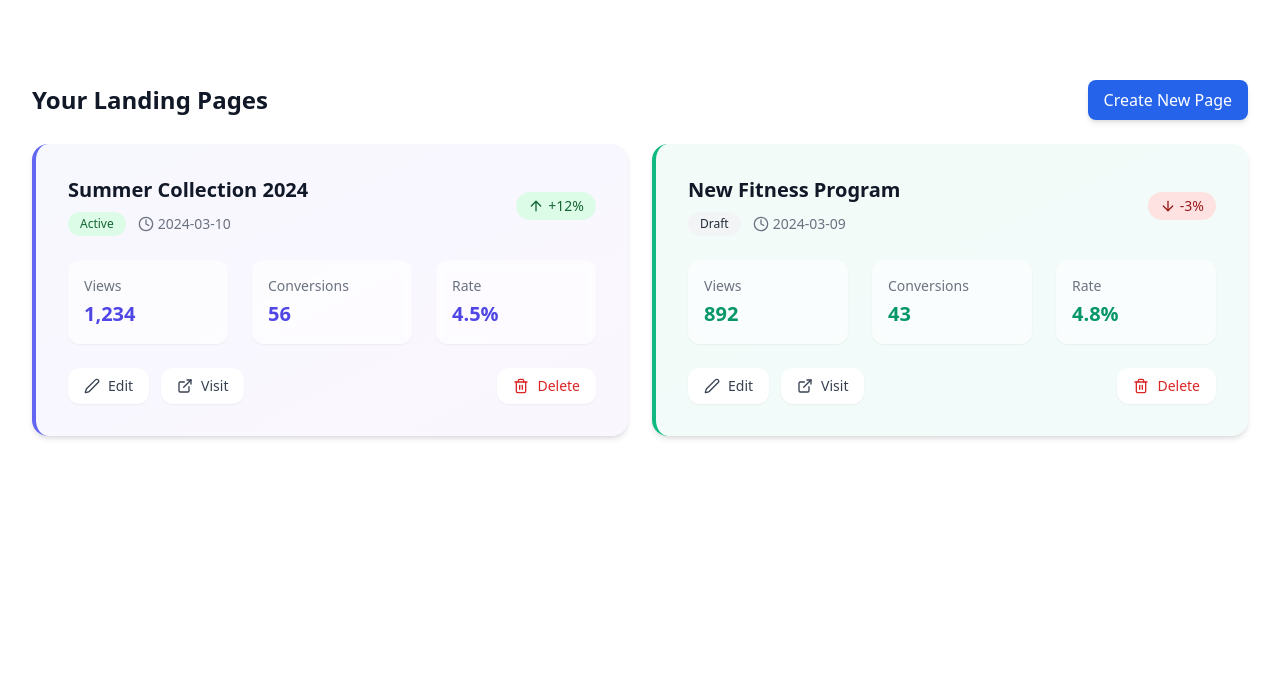
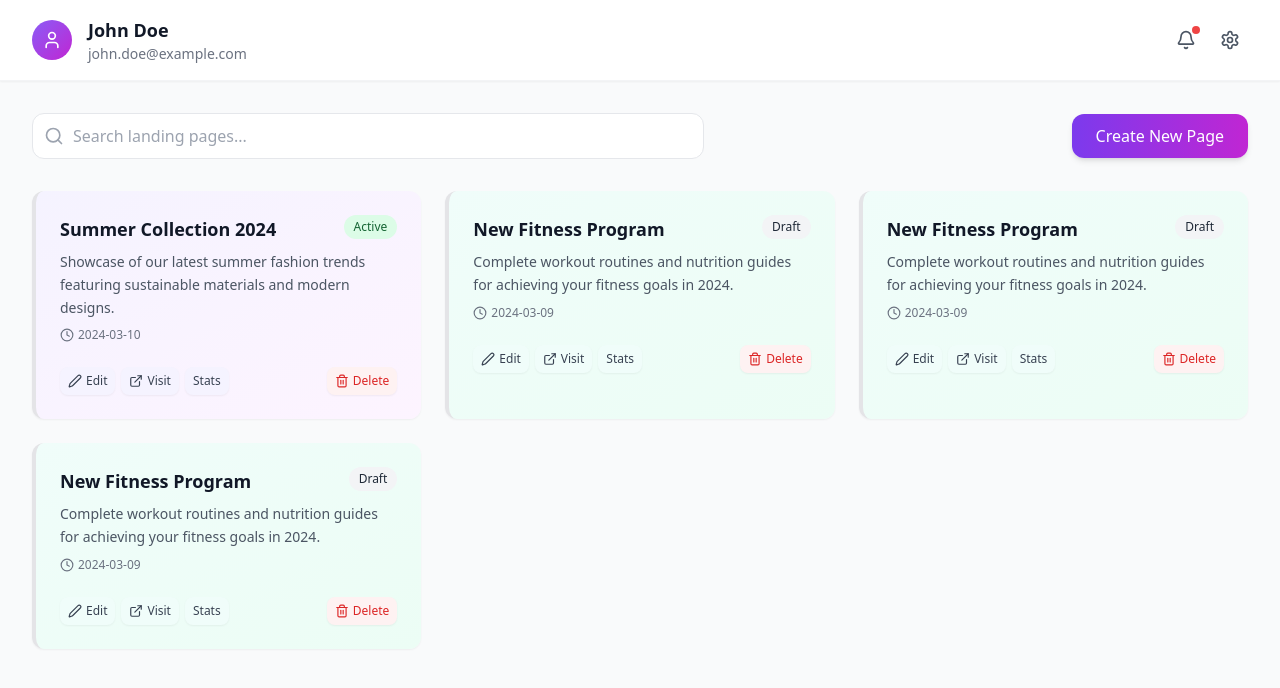
Before and after one commit to Rahul203069/shopthepost, a Next.js app: page /home in a window 1280 px wide. Shown: the top 688 px of the page. Built offline with nearby package versions, Linux system fonts and the light colour scheme; no server answers.

Commit message:
better desgine

```diff
--- a/app/api/auth/[...nextauth]/route.ts
+++ b/app/api/auth/[...nextauth]/route.ts
@@ -1,20 +1,71 @@
-import NextAuth from "next-auth";
+import NextAuth, { NextAuthOptions, Session } from "next-auth";
 import GoogleProvider from "next-auth/providers/google";
+import { PrismaClient } from "@prisma/client";
 
-const handler= NextAuth({
+declare module "next-auth" {
+  interface Session {
+    user: {
+      id: string;
+      name?: string | null;
+      email?: string | null;
+      image?: string | null;
+    };
+  }
+}
+
+const prisma = new PrismaClient();
+
+export const authOptions: NextAuthOptions = {
   providers: [
     GoogleProvider({
       clientId: process.env.CLIENT_ID || "",
-      clientSecret: process.env.CLIENT_SECRET||"",
+      clientSecret: process.env.CLIENT_SECRET || "",
     }),
   ],
   secret: process.env.SECRET,
   pages: {
-    signIn: "/signup", // Optional: Customize sign-in page
+    signIn: "/signup", // Custom sign-in page
   },
+  callbacks: {
+    async signIn({ user }) {
+      if (!user || !user.email) return false; // Ensure user has an email
 
-});
+      // Check if user exists in the database
+      const existingUser = await prisma.user.findUnique({
+        where: { email: user.email },
+      });
 
+      if (!existingUser) {
+        // Create user if they don't exist
+        await prisma.user.create({
+          data: {
+            name: user.name || "Unknown",
+            email: user.email,
+            image: user.image || "",
+          },
+        });
+      }
 
+      return true; // Allow sign-in
+    },
+    async session({ session }) {
+      if (session?.user?.email) {
+        const dbUser = await prisma.user.findUnique({
+          where: { email: session.user.email },
+        });
 
-export { handler as GET, handler as POST }
+        if (dbUser) {
+          session.user.id = dbUser.id; // Attach user ID to session
+        }
+      }
+      return session;
+    },
+    async redirect({ url, baseUrl }) {
+      return `${baseUrl}/home`; // Redirect to /home after sign-in
+    },
+  },
+};
+
+const handler = NextAuth(authOptions);
+
+export { handler as GET, handler as POST };
--- /dev/null
+++ b/app/api/page/route.ts
@@ -0,0 +1,78 @@
+import { NextRequest, NextResponse } from "next/server";
+import { PrismaClient } from "@prisma/client";
+import { getServerSession } from "next-auth";
+import { authOptions } from "@/app/api/auth/[...nextauth]/route"; // Adjust the path if needed
+
+const prisma = new PrismaClient();
+
+export async function POST(req: NextRequest) {
+  const session = await getServerSession(authOptions);
+
+  if (!session || !session.user?.email) {
+    return NextResponse.json({ error: "Unauthorized" }, { status: 401 });
+  }
+
+  const { title, description } = await req.json();
+
+  if (!title || !description) {
+    return NextResponse.json(
+      { error: "Missing title or description" },
+      { status: 400 }
+    );
+  }
+
+  try {
+    // Fetch user ID from the database using the session email
+    const user = await prisma.user.findUnique({
+      where: { email: session.user.email },
+    });
+
+    if (!user) {
+      return NextResponse.json({ error: "User not found" }, { status: 404 });
+    }
+
+    const page = await prisma.landingPage.create({
+      data: {
+        title,
+        discription: description,
+        userId: user.id,
+      },
+    });
+
+    return NextResponse.json(page);
+  } catch (error) {
+    return NextResponse.json(
+      { error: "Something went wrong", details: error },
+      { status: 500 }
+    );
+  }
+}
+
+export async function GET(req: NextRequest) {
+  const session = await getServerSession(authOptions);
+
+  if (!session || !session.user?.email) {
+    return NextResponse.json({ error: "Unauthorized" }, { status: 401 });
+  }
+
+  try {
+    // Fetch user ID from the database using the session email
+    const user = await prisma.user.findUnique({
+      where: { email: session.user.email },
+      include: {
+        landingPages: true, // Include user's landing pages
+      },
+    });
+
+    if (!user) {
+      return NextResponse.json({ error: "User not found" }, { status: 404 });
+    }
+
+    return NextResponse.json(user.landingPages);
+  } catch (error) {
+    return NextResponse.json(
+      { error: "Something went wrong", details: error },
+      { status: 500 }
+    );
+  }
+}
--- a/app/home/page.tsx
+++ b/app/home/page.tsx
@@ -1,5 +1,5 @@
 "use client";
-import React, { useState } from "react";
+import React, { use, useEffect, useState } from "react";
 import {
   Edit2,
   Trash2,
@@ -8,13 +8,18 @@ import {
   ArrowUp,
   ArrowDown,
   Clock,
+  User,
+  Search,
+  Bell,
+  Settings,
 } from "lucide-react";
 
 
 
+import axios from "axios";
 
-
-
+import { useSession } from "next-auth/react";
+import ClipLoader from "react-spinners/ClipLoader";
 
 
 import {
@@ -25,6 +30,7 @@ import {
     DialogTitle,
     DialogTrigger,
   } from "@/components/ui/dialog"
+import { Button } from "@/components/ui/button";
 
 
 
@@ -36,63 +42,144 @@ const LandingPages = [
     {
       id: 1,
       title: "Summer Collection 2024",
+      description: "Showcase of our latest summer fashion trends featuring sustainable materials and modern designs.",
       status: "active",
-    views: 1234,
-    trend: "up",
-    trendPercentage: "+12%",
-    conversions: 56,
-    conversionRate: "4.5%",
       lastModified: "2024-03-10",
-    theme: "from-indigo-500/5 to-purple-500/5 border-l-indigo-500",
-    accentColor: "text-indigo-600",
+      theme: "from-violet-500/5 to-fuchsia-500/5 border-l-violet-500",
+      accentColor: "text-violet-600",
+      bgGradient: "from-violet-50 to-fuchsia-50",
+      hoverGradient: "hover:from-violet-100 hover:to-fuchsia-100",
+      buttonsBg: "bg-violet-50",
+      buttonHoverBg: "hover:bg-violet-100",
     },
     {
       id: 2,
       title: "New Fitness Program",
+      description: "Complete workout routines and nutrition guides for achieving your fitness goals in 2024.",
       status: "draft",
-    views: 892,
-    trend: "down",
-    trendPercentage: "-3%",
-    conversions: 43,
-    conversionRate: "4.8%",
       lastModified: "2024-03-09",
-    theme: "from-emerald-500/5 to-teal-500/5 border-l-emerald-500",
-    accentColor: "text-emerald-600",
+      theme: "from-teal-500/5 to-emerald-500/5 border-l-teal-500",
+      accentColor: "text-teal-600",
+      bgGradient: "from-teal-50 to-emerald-50",
+      hoverGradient: "hover:from-teal-100 hover:to-emerald-100",
+      buttonsBg: "bg-teal-50",
+      buttonHoverBg: "hover:bg-teal-100",
     },
+    {
+      id: 3,
+      title: "New Fitness Program",
+      description: "Complete workout routines and nutrition guides for achieving your fitness goals in 2024.",
+      status: "draft",
+      lastModified: "2024-03-09",
+      theme: "from-teal-500/5 to-emerald-500/5 border-l-teal-500",
+      accentColor: "text-teal-600",
+      bgGradient: "from-teal-50 to-emerald-50",
+      hoverGradient: "hover:from-teal-100 hover:to-emerald-100",
+      buttonsBg: "bg-teal-50",
+      buttonHoverBg: "hover:bg-teal-100",
+    },
+    {
+      id: 4,
+      title: "New Fitness Program",
+      description: "Complete workout routines and nutrition guides for achieving your fitness goals in 2024.",
+      status: "draft",
+      lastModified: "2024-03-09",
+      theme: "from-teal-500/5 to-emerald-500/5 border-l-teal-500",
+      accentColor: "text-teal-600",
+      bgGradient: "from-teal-50 to-emerald-50",
+      hoverGradient: "hover:from-teal-100 hover:to-emerald-100",
+      buttonsBg: "bg-teal-50",
+      buttonHoverBg: "hover:bg-teal-100",
+    },
+
   ];
+
 
 export default function Page() {
   const [landingPages, setLandingPages] = useState(LandingPages);
+const {data:session} = useSession()
+  const [title, settitle] = useState('')
+  const [pages, setpages] = useState('')
+const [description, setdescription] = useState('')
+const [open, setopen] = useState(false)
+const [loader, setloader] = useState(false)
 
-  return (
-    <div className="pt-20 mx-auto max-w-7xl px-4 sm:px-6 lg:px-8">
-      <div className="flex flex-col sm:flex-row justify-between items-center mb-6 gap-4">
-        <h1 className="text-xl sm:text-2xl font-bold text-gray-900">
-          Your Landing Pages
-        </h1>
+const [render, setRender] = useState(0);
+useEffect(() => {
+axios.get('api/page').then((res)=>{setpages(res.data)})
+}, [render])
 
 
 
-        <Dialog>
-  <DialogTrigger>   <button className="bg-blue-600 text-white px-4 py-2 rounded-lg text-sm sm:text-base shadow-md hover:bg-blue-700 transition">
+  const forceRerender = () => {
+    setRender(prev => prev + 1);
+  };
+  return (
+
+
+
+    <div className="min-h-screen bg-gray-50">
+      {/* User Info Header */}
+      <div className="bg-white shadow-sm border-b border-gray-100">
+        <div className="max-w-7xl mx-auto px-4 sm:px-6 lg:px-8">
+          <div className="flex justify-between items-center py-4">
+            <div className="flex items-center space-x-4">
+              <div className="h-10 w-10 rounded-full bg-gradient-to-br from-violet-500 to-fuchsia-600 flex items-center justify-center transform hover:rotate-12 transition-transform duration-300">
+                <User className="h-5 w-5 text-white" />
+              </div>
+              <div>
+                <h2 className="text-lg font-semibold text-gray-900">John Doe</h2>
+                <p className="text-sm text-gray-500">john.doe@example.com</p>
+              </div>
+            </div>
+            <div className="flex items-center space-x-2">
+              <button className="p-2 rounded-full hover:bg-gray-100 transition-colors duration-200 relative group">
+                <Bell className="h-5 w-5 text-gray-600" />
+                <span className="absolute top-1 right-1 h-2 w-2 bg-red-500 rounded-full"></span>
+                <span className="absolute inset-0 bg-gray-100 rounded-full opacity-0 group-hover:opacity-100 transition-opacity duration-200"></span>
+              </button>
+              <button className="p-2 rounded-full hover:bg-gray-100 transition-colors duration-200 group">
+                <Settings className="h-5 w-5 text-gray-600 group-hover:rotate-45 transition-transform duration-300" />
+              </button>
+            </div>
+          </div>
+        </div>
+      </div>
+
+      <div className="max-w-7xl mx-auto px-4 sm:px-6 lg:px-8 py-8">
+        {/* Search and Create New */}
+        <div className="flex flex-col sm:flex-row justify-between items-stretch sm:items-center gap-4 mb-8">
+          <div className="relative flex-grow max-w-2xl">
+            <div className="absolute inset-y-0 left-0 pl-3 flex items-center pointer-events-none">
+              <Search className="h-5 w-5 text-gray-400" />
+            </div>
+            <input
+              type="text"
+              className="block w-full pl-10 pr-3 py-2.5 border border-gray-200 rounded-xl focus:ring-2 focus:ring-violet-500 focus:border-transparent transition-shadow duration-200"
+              placeholder="Search landing pages..."
+
+
+            />
+          </div>
+
+          <Dialog open={open} onOpenChange={setopen}>
+  <DialogTrigger>    <div className="bg-gradient-to-r from-violet-600 to-fuchsia-600 text-white px-6 py-2.5 rounded-xl shadow-md hover:shadow-lg hover:from-violet-700 hover:to-fuchsia-700 transition-all duration-300 transform hover:-translate-y-0.5">
             Create New Page
-        </button></DialogTrigger>
+          </div></DialogTrigger>
   <DialogContent>
     <DialogHeader>
       <DialogTitle>Create new page</DialogTitle>
       <DialogDescription>
-        This action cannot be undone. This will permanently delete your account
-        and remove your data from our servers.
+     Add title and description for your new landing page so it is easy to manage.
       </DialogDescription>
-      <div className="text-lg font-medium">Title</div>
-      <input className="border-black border p-2 rounded-xl"></input>
-      <div className="text-lg font-medium">Description</div>
-      <textarea className="border-black border p-2 rounded-xl"></textarea>
+      <div className="text-lg font-medium flex justify-start">Title</div>
+      <input value={title} onChange={(e)=>{settitle(e.target.value)}} className="border-black  border p-2 rounded-xl"></input>
+      <div className="text-lg font-medium  flex justify-start">Description<div className="text-sm px-1 text-gray-600 font-light">(optional)</div></div>
+      <textarea value={description} onChange={(e)=>{setdescription(e.target.value)}} className="border-black border p-2 rounded-xl"></textarea>
     </DialogHeader>
     <div>
-    <button className="bg-blue-600 text-white px-4 py-2 rounded-lg text-sm sm:text-base shadow-md hover:bg-blue-700 transition">
-          Create
-        </button>
+        <Button  onClick={()=>{ setloader(true); axios.post('api/page',{title,description}).then(()=>{setloader(false); forceRerender(); setopen(false)}) }} disabled={title.length===0} variant={"default"} color="blue"> {loader?<ClipLoader color="#FFFFFF"></ClipLoader>:'Create'}</Button>
+
     </div>
   </DialogContent>
 </Dialog>
@@ -100,87 +187,68 @@ export default function Page() {
 
         </div>
 
-      <div className="grid grid-cols-1 sm:grid-cols-2 gap-6">
-        {landingPages.map((page) => (
+        {/* Landing Pages Grid */}
+        <div className="grid grid-cols-1 md:grid-cols-2 lg:grid-cols-3 gap-6">
+          {LandingPages.map((page) => (
             <div
               key={page.id}
-            className={`group rounded-2xl bg-gradient-to-br ${page.theme} border-l-4 hover:border-l-6 transition-all duration-300 shadow-md hover:shadow-lg`}
+              className={`group rounded-xl bg-gradient-to-br ${page.bgGradient} ${page.hoverGradient} border-l-4 hover:border-l-6 transition-all duration-300 shadow-sm hover:shadow-lg transform hover:-translate-y-1`}
             >
-            <div className="p-6 sm:p-8">
-              <div className="flex flex-col sm:flex-row justify-between items-start sm:items-center mb-4 sm:mb-6">
-                <div>
-                  <h3 className="text-lg sm:text-xl font-semibold text-gray-900 mb-2 group-hover:text-black transition-colors">
+              <div className="p-6">
+                <div className="flex flex-col gap-4 mb-6">
+                  <div className="space-y-2">
+                    <div className="flex justify-between items-start">
+                      <h3 className="text-lg font-semibold text-gray-900 group-hover:text-black transition-colors">
                         {page.title}
                       </h3>
-                  <div className="flex flex-wrap items-center gap-2 sm:gap-3">
                       <span
-                      className={`inline-flex items-center cursor-pointer px-3 py-1 rounded-full text-xs font-medium ${
+                        className={`inline-flex items-center px-2.5 py-1 rounded-full text-xs font-medium transition-colors duration-200 ${
                           page.status === "active"
-                          ? "bg-green-100 text-green-800"
-                          : "bg-gray-100 text-gray-800"
+                            ? "bg-green-100 text-green-800 hover:bg-green-200"
+                            : "bg-gray-100 text-gray-800 hover:bg-gray-200"
                         }`}
                       >
                         {page.status.charAt(0).toUpperCase() + page.status.slice(1)}
                       </span>
-                    <span className="flex items-center gap-1 text-sm text-gray-500">
-                      <Clock className="w-4 h-4" />
+                    </div>
+                    <p className="text-sm text-gray-600 leading-relaxed">
+                      {page.description}
+                    </p>
+                    <div className="flex items-center gap-1 text-xs text-gray-500">
+                      <Clock className="w-3.5 h-3.5" />
                       {page.lastModified}
-                    </span>
                     </div>
-                </div>
-                <div
-                  className={`flex items-center gap-1 px-3 py-1 rounded-full ${
-                    page.trend === "up"
-                      ? "bg-green-100 text-green-800"
-                      : "bg-red-100 text-red-800"
-                  }`}
-                >
-                  {page.trend === "up" ? (
-                    <ArrowUp className="w-4 h-4" />
-                  ) : (
-                    <ArrowDown className="w-4 h-4" />
-                  )}
-                  <span className="text-sm font-medium">{page.trendPercentage}</span>
                   </div>
                 </div>
 
-              <div className="grid grid-cols-3 gap-2 sm:gap-6 mb-6 ">
-                <div className="bg-white/60 backdrop-blur-sm rounded-xl p-3 sm:p-4 shadow-sm">
-                  <p className="text-xs sm:text-sm text-gray-500 mb-1">Views</p>
-                  <p className={`text-lg sm:text-xl font-semibold ${page.accentColor}`}>
-                    {page.views.toLocaleString()}
-                  </p>
-                </div>
-                <div className="bg-white/60 backdrop-blur-sm rounded-xl p-3 sm:p-4 shadow-sm">
-                  <p className="text-xs sm:text-sm text-gray-500 mb-1">Conversions</p>
-                  <p className={`text-lg sm:text-xl font-semibold ${page.accentColor}`}>
-                    {page.conversions}
-                  </p>
-                </div>
-                <div className="bg-white/60 backdrop-blur-sm rounded-xl p-3 sm:p-4 shadow-sm">
-                  <p className="text-xs sm:text-sm text-gray-500 mb-1">Rate</p>
-                  <p className={`text-lg sm:text-xl font-semibold ${page.accentColor}`}>
-                    {page.conversionRate}
-                  </p>
-                </div>
-              </div>
-
-              <div className="flex flex-wrap items-center gap-2 sm:gap-3">
-                <button className="flex items-center gap-2 px-3 sm:px-4 py-2 text-gray-700 bg-white rounded-xl hover:bg-gray-50 shadow-sm hover:shadow transition-all duration-200">
-                  <Edit2 className="h-4 w-4" />
-                  <span className="text-xs sm:text-sm font-medium">Edit</span>
+                <div className="flex items-center justify-between gap-1.5">
+                  <div className="flex items-center gap-1.5">
+                    <button
+                      className={`flex items-center gap-1 px-2 py-1.5 text-gray-700 ${page.buttonsBg} ${page.buttonHoverBg} rounded-lg shadow-sm hover:shadow transition-all duration-200 group/btn`}
+                    >
+                      <Edit2 className="h-3.5 w-3.5 group-hover/btn:scale-110 transition-transform" />
+                      <span className="text-xs font-medium">Edit</span>
                     </button>
-
                     <a
                       href="#"
-                  className="flex items-center gap-2 px-3 sm:px-4 py-2 text-gray-700 bg-white rounded-xl hover:bg-gray-50 shadow-sm hover:shadow transition-all duration-200"
+                      className={`flex items-center gap-1 px-2 py-1.5 text-gray-700 ${page.buttonsBg} ${page.buttonHoverBg} rounded-lg shadow-sm hover:shadow transition-all duration-200 group/btn`}
                     >
-                  <ExternalLink className="h-4 w-4" />
-                  <span className="text-xs sm:text-sm font-medium">Visit</span>
+                      <ExternalLink className="h-3.5 w-3.5 group-hover/btn:scale-110 transition-transform" />
+                      <span className="text-xs font-medium">Visit</span>
                     </a>
-                <button className="flex items-center gap-2 px-3 sm:px-4 py-2 text-red-600 bg-white rounded-xl hover:bg-red-50 shadow-sm hover:shadow transition-all duration-200 ml-auto">
-                  <Trash2 className="h-4 w-4" />
-                  <span className="text-xs sm:text-sm font-medium">Delete</span>
+                    <a
+                      href={`/analytics/${page.id}`}
+                      className={`flex items-center gap-1 px-2 py-1.5 text-gray-700 ${page.buttonsBg} ${page.buttonHoverBg} rounded-lg shadow-sm hover:shadow transition-all duration-200 group/btn`}
+                    >
+
+                      <span className="text-xs font-medium">Stats</span>
+                    </a>
+                  </div>
+                  <button
+                    className="flex items-center gap-1 px-2 py-1.5 text-red-600 bg-red-50 hover:bg-red-100 rounded-lg shadow-sm hover:shadow transition-all duration-200 group/btn"
+                  >
+                    <Trash2 className="h-3.5 w-3.5 group-hover/btn:scale-110 transition-transform" />
+                    <span className="text-xs font-medium">Delete</span>
                   </button>
                 </div>
               </div>
@@ -188,5 +256,7 @@ export default function Page() {
           ))}
         </div>
       </div>
+    </div>
+
   );
 }
--- /dev/null
+++ b/components/ui/button.tsx
@@ -0,0 +1,57 @@
+import * as React from "react"
+import { Slot } from "@radix-ui/react-slot"
+import { cva, type VariantProps } from "class-variance-authority"
+
+import { cn } from "@/lib/utils"
+
+const buttonVariants = cva(
+  "inline-flex items-center justify-center gap-2 whitespace-nowrap rounded-md text-sm font-medium transition-colors focus-visible:outline-none focus-visible:ring-1 focus-visible:ring-ring disabled:pointer-events-none disabled:opacity-50 [&_svg]:pointer-events-none [&_svg]:size-4 [&_svg]:shrink-0",
+  {
+    variants: {
+      variant: {
+        default:
+          "bg-primary text-primary-foreground shadow hover:bg-primary/90",
+        destructive:
+          "bg-destructive text-destructive-foreground shadow-sm hover:bg-destructive/90",
+        outline:
+          "border border-input bg-background shadow-sm hover:bg-accent hover:text-accent-foreground",
+        secondary:
+          "bg-secondary text-secondary-foreground shadow-sm hover:bg-secondary/80",
+        ghost: "hover:bg-accent hover:text-accent-foreground",
+        link: "text-primary underline-offset-4 hover:underline",
+      },
+      size: {
+        default: "h-9 px-4 py-2",
+        sm: "h-8 rounded-md px-3 text-xs",
+        lg: "h-10 rounded-md px-8",
+        icon: "h-9 w-9",
+      },
+    },
+    defaultVariants: {
+      variant: "default",
+      size: "default",
+    },
+  }
+)
+
+export interface ButtonProps
+  extends React.ButtonHTMLAttributes<HTMLButtonElement>,
+    VariantProps<typeof buttonVariants> {
+  asChild?: boolean
+}
+
+const Button = React.forwardRef<HTMLButtonElement, ButtonProps>(
+  ({ className, variant, size, asChild = false, ...props }, ref) => {
+    const Comp = asChild ? Slot : "button"
+    return (
+      <Comp
+        className={cn(buttonVariants({ variant, size, className }))}
+        ref={ref}
+        {...props}
+      />
+    )
+  }
+)
+Button.displayName = "Button"
+
+export { Button, buttonVariants }
--- a/package.json
+++ b/package.json
@@ -12,6 +12,8 @@
     "@hookform/resolvers": "^4.0.0",
     "@prisma/client": "^6.3.1",
     "@radix-ui/react-dialog": "^1.1.6",
+    "@radix-ui/react-slot": "^1.1.2",
+    "axios": "^1.7.9",
     "class-variance-authority": "^0.7.1",
     "clsx": "^2.1.1",
     "i": "^0.3.7",
@@ -23,6 +25,7 @@
     "react-dom": "^19.0.0",
     "react-hook-form": "^7.54.2",
     "react-icons": "^5.4.0",
+    "react-spinners": "^0.15.0",
     "tailwind-merge": "^3.0.1",
     "tailwindcss-animate": "^1.0.7",
     "zod": "^3.24.1"
```
Also changed, not shown: 2 other files (tests, documents, lock files or other folders). Lines whose indentation alone changed are shown as unchanged.
